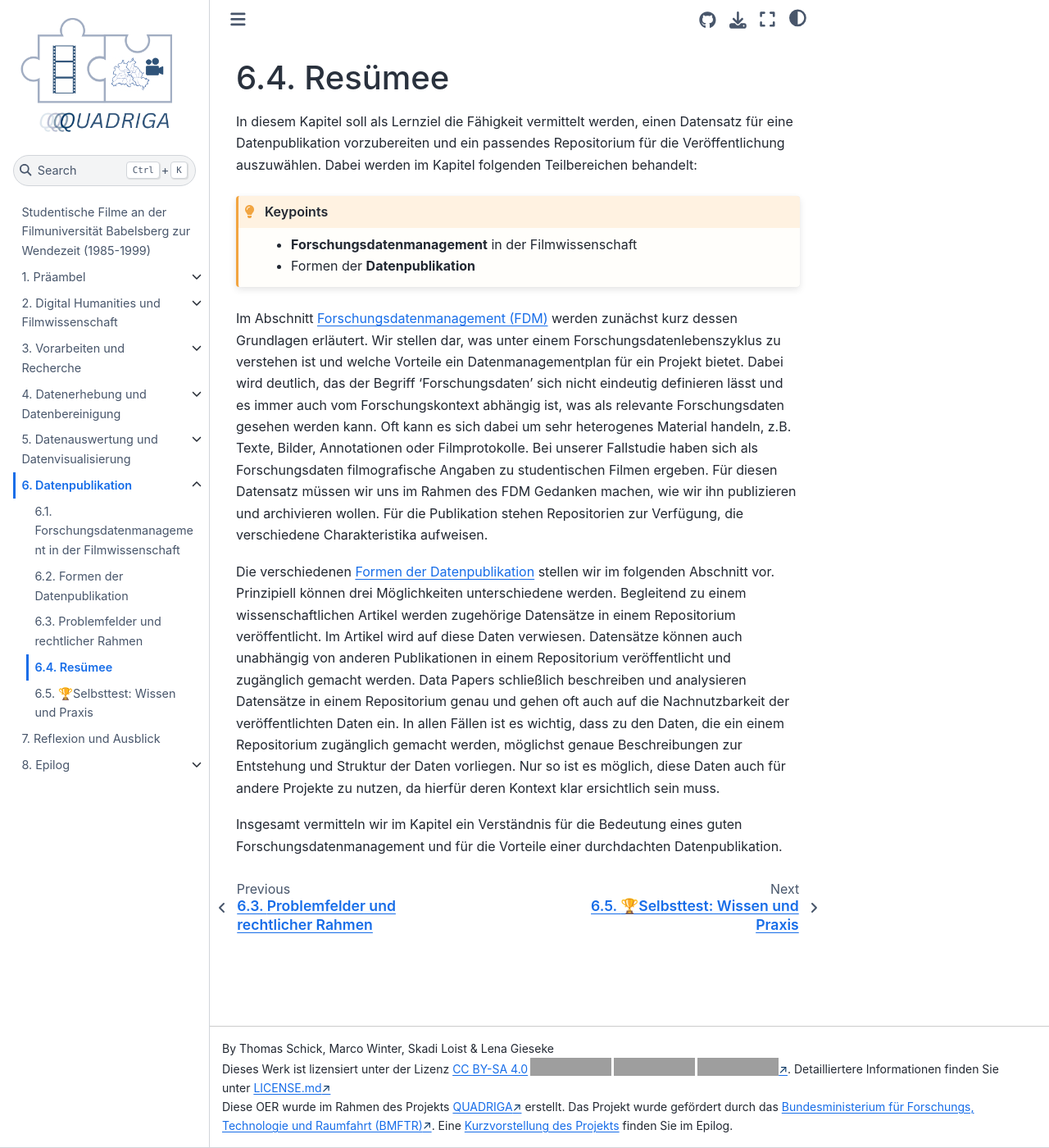
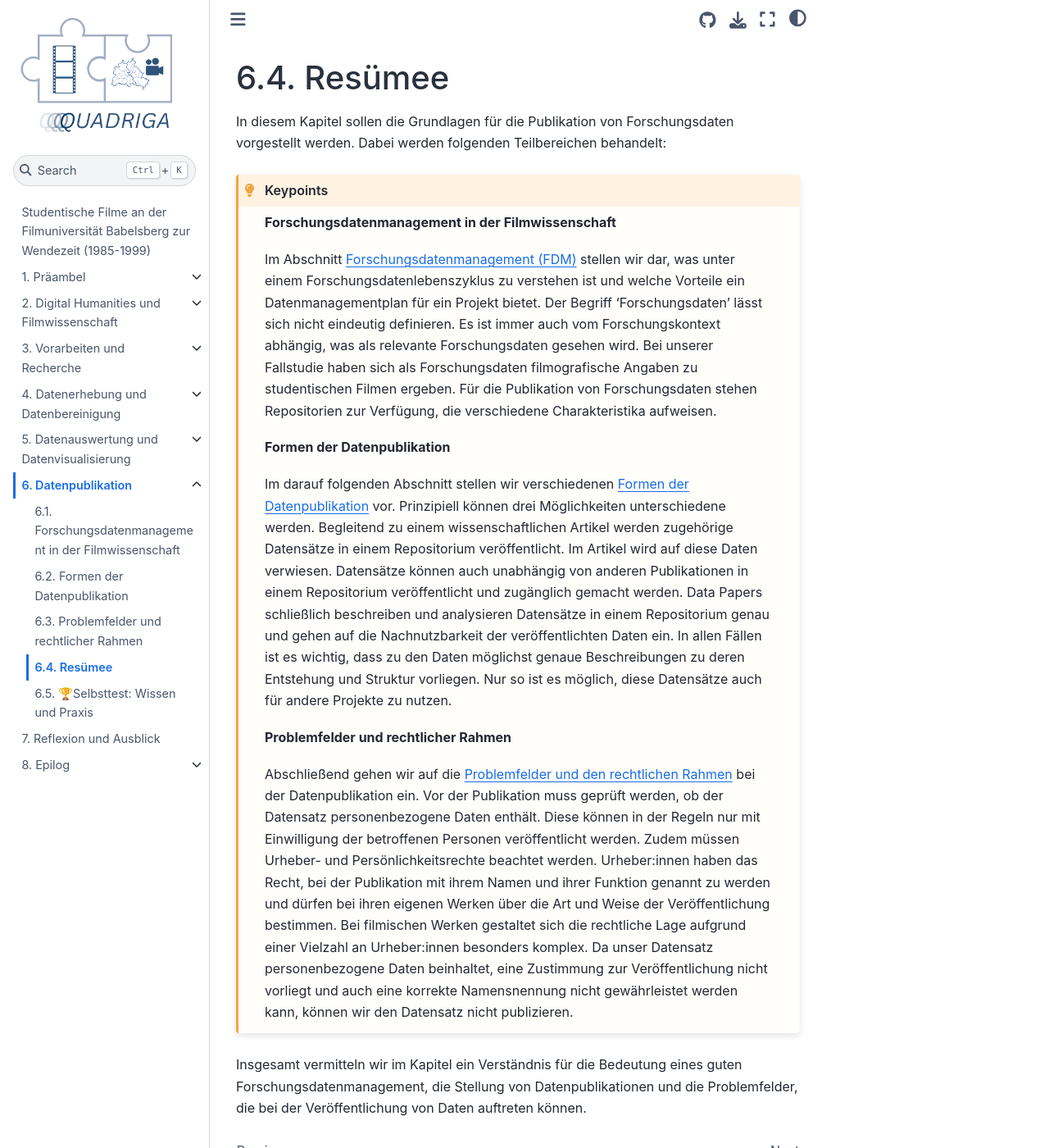
Before and after one commit to quadriga-dk/Bewegtes-Bild-Fallstudie-2, a Jupyter Book: the page built from publikation/resumee_publikation.md, in a window 1280 px wide and 1400 px high. Shown: the whole window at 82% size. Built offline with Jupyter Book 1.0.4 settings and Sphinx 7.4.7 and the Sphinx Book theme 1.1.4, drawn with Linux system fonts in a browser that asks for light colours; grey boxes are pictures that could not be loaded.

Commit message:
Update resumee_publikation.md

````diff
--- a/publikation/resumee_publikation.md
+++ b/publikation/resumee_publikation.md
@@ -1,16 +1,21 @@
 # Resümee
-In diesem Kapitel soll als Lernziel die Fähigkeit vermittelt werden, einen Datensatz für eine Datenpublikation vorzubereiten und ein passendes Repositorium für die Veröffentlichung auszuwählen. Dabei werden im Kapitel folgenden Teilbereichen behandelt:
+In diesem Kapitel sollen die Grundlagen für die Publikation von Forschungsdaten vorgestellt werden. Dabei werden folgenden Teilbereichen behandelt:
 
 ```{admonition} Keypoints
 :class: keypoint
 
-* **Forschungsdatenmanagement** in der Filmwissenschaft
-* Formen der **Datenpublikation**
+**Forschungsdatenmanagement in der Filmwissenschaft**
+
+Im Abschnitt [Forschungsdatenmanagement (FDM)](./forschungsdaten.md) stellen wir dar, was unter einem Forschungsdatenlebenszyklus zu verstehen ist und welche Vorteile ein Datenmanagementplan für ein Projekt bietet. Der Begriff 'Forschungsdaten' lässt sich nicht eindeutig definieren. Es ist immer auch vom Forschungskontext abhängig, was als relevante Forschungsdaten gesehen wird. Bei unserer Fallstudie haben sich als Forschungsdaten filmografische Angaben zu studentischen Filmen ergeben. Für die Publikation von Forschungsdaten stehen Repositorien zur Verfügung, die verschiedene Charakteristika aufweisen.
+
+**Formen der Datenpublikation**
+
+Im darauf folgenden Abschnitt stellen wir verschiedenen [Formen der Datenpublikation](./publikationsformen.md) vor. Prinzipiell können drei Möglichkeiten unterschiedene werden. Begleitend zu einem wissenschaftlichen Artikel werden zugehörige Datensätze in einem Repositorium veröffentlicht. Im Artikel wird auf diese Daten verwiesen. Datensätze können auch unabhängig von anderen Publikationen in einem Repositorium veröffentlicht und zugänglich gemacht werden. Data Papers schließlich beschreiben und analysieren Datensätze in einem Repositorium genau und gehen auf die Nachnutzbarkeit der veröffentlichten Daten ein. In allen Fällen ist es wichtig, dass zu den Daten möglichst genaue Beschreibungen zu deren Entstehung und Struktur vorliegen. Nur so ist es möglich, diese Datensätze auch für andere Projekte zu nutzen.
+
+**Problemfelder und rechtlicher Rahmen**
+
+Abschließend gehen wir auf die [Problemfelder und den rechtlichen Rahmen](/publikation/problemfelder.md) bei der Datenpublikation ein. Vor der Publikation muss geprüft werden, ob der Datensatz personenbezogene Daten enthält. Diese können in der Regeln nur mit Einwilligung der betroffenen Personen veröffentlicht werden. Zudem müssen Urheber- und Persönlichkeitsrechte beachtet werden. Urheber:innen haben das Recht, bei der Publikation mit ihrem Namen und ihrer Funktion genannt zu werden und dürfen bei ihren eigenen Werken über die Art und Weise der Veröffentlichung bestimmen. Bei filmischen Werken gestaltet sich die rechtliche Lage aufgrund einer Vielzahl an Urheber:innen besonders komplex. Da unser Datensatz personenbezogene Daten beinhaltet, eine Zustimmung zur Veröffentlichung nicht vorliegt und auch eine korrekte Namensnennung nicht gewährleistet werden kann, können wir den Datensatz nicht publizieren.
 
 ```
 
-Im Abschnitt [Forschungsdatenmanagement (FDM)](./forschungsdaten.md) werden zunächst kurz dessen Grundlagen erläutert. Wir stellen dar, was unter einem Forschungsdatenlebenszyklus zu verstehen ist und welche Vorteile ein Datenmanagementplan für ein Projekt bietet. Dabei wird deutlich, das der Begriff 'Forschungsdaten' sich nicht eindeutig definieren lässt und es immer auch vom Forschungskontext abhängig ist, was als relevante Forschungsdaten gesehen werden kann. Oft kann es sich dabei um sehr heterogenes Material handeln, z.B. Texte, Bilder, Annotationen oder Filmprotokolle. Bei unserer Fallstudie haben sich als Forschungsdaten filmografische Angaben zu studentischen Filmen ergeben. Für diesen Datensatz müssen wir uns im Rahmen des FDM Gedanken machen, wie wir ihn publizieren und archivieren wollen. Für die Publikation stehen Repositorien zur Verfügung, die verschiedene Charakteristika aufweisen.
-
-Die verschiedenen [Formen der Datenpublikation](./publikationsformen.md) stellen wir im folgenden Abschnitt vor. Prinzipiell können drei Möglichkeiten unterschiedene werden. Begleitend zu einem wissenschaftlichen Artikel werden zugehörige Datensätze in einem Repositorium veröffentlicht. Im Artikel wird auf diese Daten verwiesen. Datensätze können auch unabhängig von anderen Publikationen in einem Repositorium veröffentlicht und zugänglich gemacht werden. Data Papers schließlich beschreiben und analysieren Datensätze in einem Repositorium genau und gehen oft auch auf die Nachnutzbarkeit der veröffentlichten Daten ein. In allen Fällen ist es wichtig, dass zu den Daten, die ein einem Repositorium zugänglich gemacht werden, möglichst genaue Beschreibungen zur Entstehung und Struktur der Daten vorliegen. Nur so ist es möglich, diese Daten auch für andere Projekte zu nutzen, da hierfür deren Kontext klar ersichtlich sein muss.
-
-Insgesamt vermitteln wir im Kapitel ein Verständnis für die Bedeutung eines guten Forschungsdatenmanagement und für die Vorteile einer durchdachten Datenpublikation.
+Insgesamt vermitteln wir im Kapitel ein Verständnis für die Bedeutung eines guten Forschungsdatenmanagement, die Stellung von Datenpublikationen und die Problemfelder, die bei der Veröffentlichung von Daten auftreten können.
````
